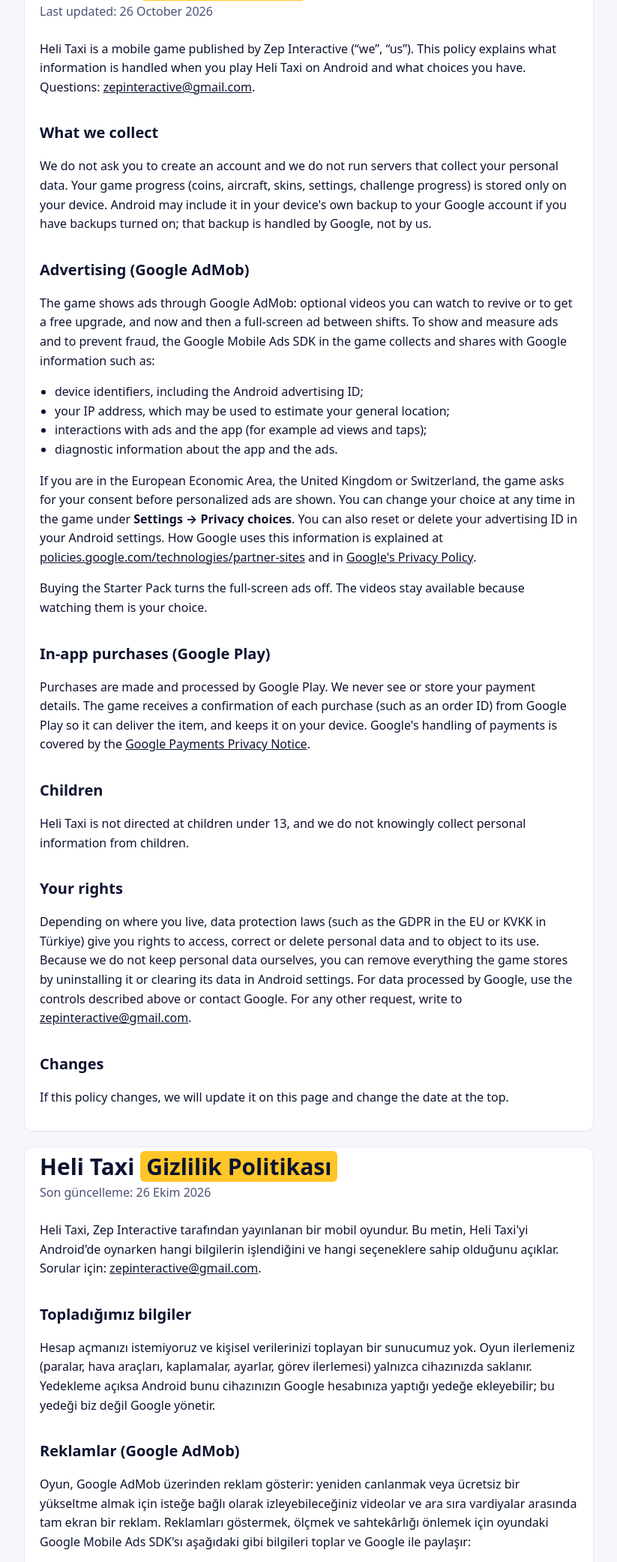
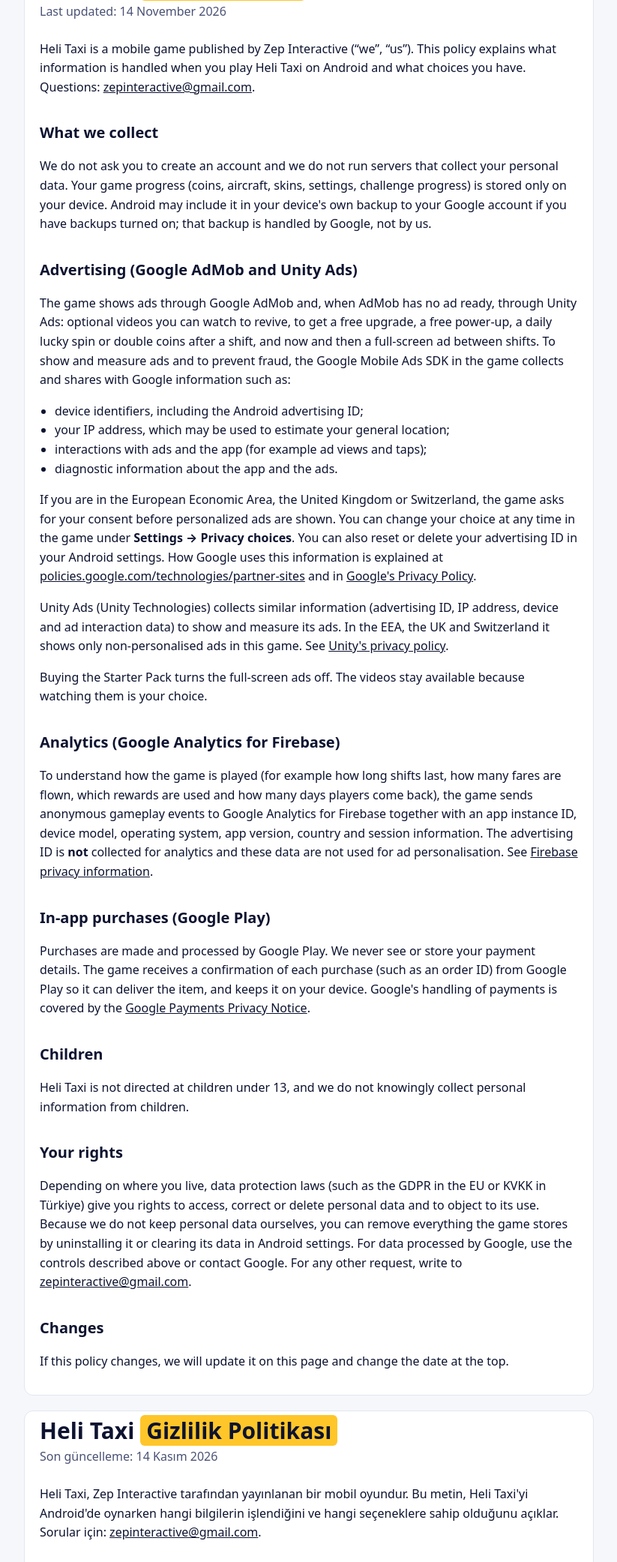
Before and after one commit to zepinteractive-png/zepinteractive-png.github.io, a plain HTML site: page privacy.html in a window 1280 px wide. Shown: the part 122-2205 px from the top of the page at 75% size, without its empty margins (228-1051 px from the left). Drawn offline with Linux system fonts and the light colour scheme.

Commit message:
Heli Taxi privacy policy: Unity Ads and Firebase Analytics (14 Nov 2026)
Co-Authored-By: Claude Opus 5.5 <noreply@anthropic.com>

```diff
--- a/privacy.html
+++ b/privacy.html
@@ -25,7 +25,7 @@
 
 <section id="en">
 <h1>Heli Taxi <span>Privacy Policy</span></h1>
-<p class="meta">Last updated: 26 October 2026</p>
+<p class="meta">Last updated: 14 November 2026</p>
 
 <p>Heli Taxi is a mobile game published by Zep Interactive (“we”, “us”). This policy explains what information is
 handled when you play Heli Taxi on Android and what choices you have. Questions: <a href="mailto:zepinteractive@gmail.com">zepinteractive@gmail.com</a>.</p>
@@ -36,8 +36,9 @@ progress (coins, aircraft, skins, settings, challenge progress) is stored only o
 your device's own backup to your Google account if you have backups turned on; that backup is handled by Google, not
 by us.</p>
 
-<h2>Advertising (Google AdMob)</h2>
-<p>The game shows ads through Google AdMob: optional videos you can watch to revive or to get a free upgrade, and now
+<h2>Advertising (Google AdMob and Unity Ads)</h2>
+<p>The game shows ads through Google AdMob and, when AdMob has no ad ready, through Unity Ads: optional videos you can
+watch to revive, to get a free upgrade, a free power-up, a daily lucky spin or double coins after a shift, and now
 and then a full-screen ad between shifts. To show and measure ads and to prevent fraud, the Google Mobile Ads SDK in the game collects and shares with
 Google information such as:</p>
 <ul>
@@ -51,7 +52,17 @@ personalized ads are shown. You can change your choice at any time in the game u
 choices</b>. You can also reset or delete your advertising ID in your Android settings. How Google uses this
 information is explained at <a href="https://policies.google.com/technologies/partner-sites">policies.google.com/technologies/partner-sites</a>
 and in <a href="https://policies.google.com/privacy">Google's Privacy Policy</a>.</p>
+<p>Unity Ads (Unity Technologies) collects similar information (advertising ID, IP address, device and ad
+interaction data) to show and measure its ads. In the EEA, the UK and Switzerland it shows only non-personalised ads
+in this game. See <a href="https://unity.com/legal/game-player-and-app-user-privacy-policy">Unity's privacy policy</a>.</p>
 <p>Buying the Starter Pack turns the full-screen ads off. The videos stay available because watching them is your choice.</p>
+
+<h2>Analytics (Google Analytics for Firebase)</h2>
+<p>To understand how the game is played (for example how long shifts last, how many fares are flown, which rewards
+are used and how many days players come back), the game sends anonymous gameplay events to Google Analytics for
+Firebase together with an app instance ID, device model, operating system, app version, country and session
+information. The advertising ID is <b>not</b> collected for analytics and these data are not used for ad
+personalisation. See <a href="https://firebase.google.com/support/privacy">Firebase privacy information</a>.</p>
 
 <h2>In-app purchases (Google Play)</h2>
 <p>Purchases are made and processed by Google Play. We never see or store your payment details. The game receives a
@@ -75,7 +86,7 @@ Google, use the controls described above or contact Google. For any other reques
 
 <section id="tr">
 <h1>Heli Taxi <span>Gizlilik Politikası</span></h1>
-<p class="meta">Son güncelleme: 26 Ekim 2026</p>
+<p class="meta">Son güncelleme: 14 Kasım 2026</p>
 
 <p>Heli Taxi, Zep Interactive tarafından yayınlanan bir mobil oyundur. Bu metin, Heli Taxi'yi Android'de oynarken hangi
 bilgilerin işlendiğini ve hangi seçeneklere sahip olduğunu açıklar. Sorular için: <a href="mailto:zepinteractive@gmail.com">zepinteractive@gmail.com</a>.</p>
@@ -85,9 +96,10 @@ bilgilerin işlendiğini ve hangi seçeneklere sahip olduğunu açıklar. Sorula
 araçları, kaplamalar, ayarlar, görev ilerlemesi) yalnızca cihazınızda saklanır. Yedekleme açıksa Android bunu
 cihazınızın Google hesabınıza yaptığı yedeğe ekleyebilir; bu yedeği biz değil Google yönetir.</p>
 
-<h2>Reklamlar (Google AdMob)</h2>
-<p>Oyun, Google AdMob üzerinden reklam gösterir: yeniden canlanmak veya ücretsiz bir yükseltme almak için isteğe bağlı
-olarak izleyebileceğiniz videolar ve ara sıra vardiyalar arasında tam ekran bir reklam. Reklamları göstermek, ölçmek ve sahtekârlığı önlemek için oyundaki Google
+<h2>Reklamlar (Google AdMob ve Unity Ads)</h2>
+<p>Oyun, Google AdMob üzerinden, AdMob'da hazır reklam olmadığında da Unity Ads üzerinden reklam gösterir: yeniden
+canlanmak, ücretsiz yükseltme, ücretsiz güçlendirme, günlük şans çarkı veya vardiya sonunda paraları ikiye katlamak
+için isteğe bağlı olarak izleyebileceğiniz videolar ve ara sıra vardiyalar arasında tam ekran bir reklam. Reklamları göstermek, ölçmek ve sahtekârlığı önlemek için oyundaki Google
 Mobile Ads SDK'sı aşağıdaki gibi bilgileri toplar ve Google ile paylaşır:</p>
 <ul>
   <li>Android reklam kimliği dahil cihaz tanımlayıcıları;</li>
@@ -100,7 +112,17 @@ izninizi ister. Kararınızı oyunda <b>Settings → Privacy choices</b> bölüm
 Reklam kimliğinizi Android ayarlarından sıfırlayabilir veya silebilirsiniz. Google'ın bu bilgileri nasıl kullandığı
 <a href="https://policies.google.com/technologies/partner-sites?hl=tr">policies.google.com/technologies/partner-sites</a>
 adresinde ve <a href="https://policies.google.com/privacy?hl=tr">Google Gizlilik Politikası</a>'nda açıklanır.</p>
+<p>Unity Ads (Unity Technologies) da reklamlarını göstermek ve ölçmek için benzer bilgileri (reklam kimliği, IP
+adresi, cihaz ve reklam etkileşimi verileri) toplar. Avrupa Ekonomik Alanı, Birleşik Krallık ve İsviçre'de bu oyunda
+yalnızca kişiselleştirilmemiş reklamlar gösterir. Ayrıntılar: <a href="https://unity.com/legal/game-player-and-app-user-privacy-policy">Unity gizlilik politikası</a>.</p>
 <p>Starter Pack satın alındığında tam ekran reklamlar kapanır. Videolar, izlemek sizin tercihiniz olduğu için kullanılabilir kalır.</p>
+
+<h2>Analiz (Google Analytics for Firebase)</h2>
+<p>Oyunun nasıl oynandığını anlamak için (örneğin vardiyaların ne kadar sürdüğü, kaç yolcu taşındığı, hangi
+ödüllerin kullanıldığı ve oyuncuların kaç gün geri geldiği) oyun, anonim oyun olaylarını bir uygulama örneği
+kimliği, cihaz modeli, işletim sistemi, uygulama sürümü, ülke ve oturum bilgileriyle birlikte Google Analytics for
+Firebase'e gönderir. Analiz için reklam kimliği <b>toplanmaz</b> ve bu veriler reklam kişiselleştirmesinde
+kullanılmaz. Ayrıntılar: <a href="https://firebase.google.com/support/privacy">Firebase gizlilik bilgileri</a>.</p>
 
 <h2>Uygulama içi satın almalar (Google Play)</h2>
 <p>Satın almalar Google Play tarafından yapılır ve işlenir. Ödeme bilgilerinizi hiçbir zaman görmeyiz ve saklamayız.
```
